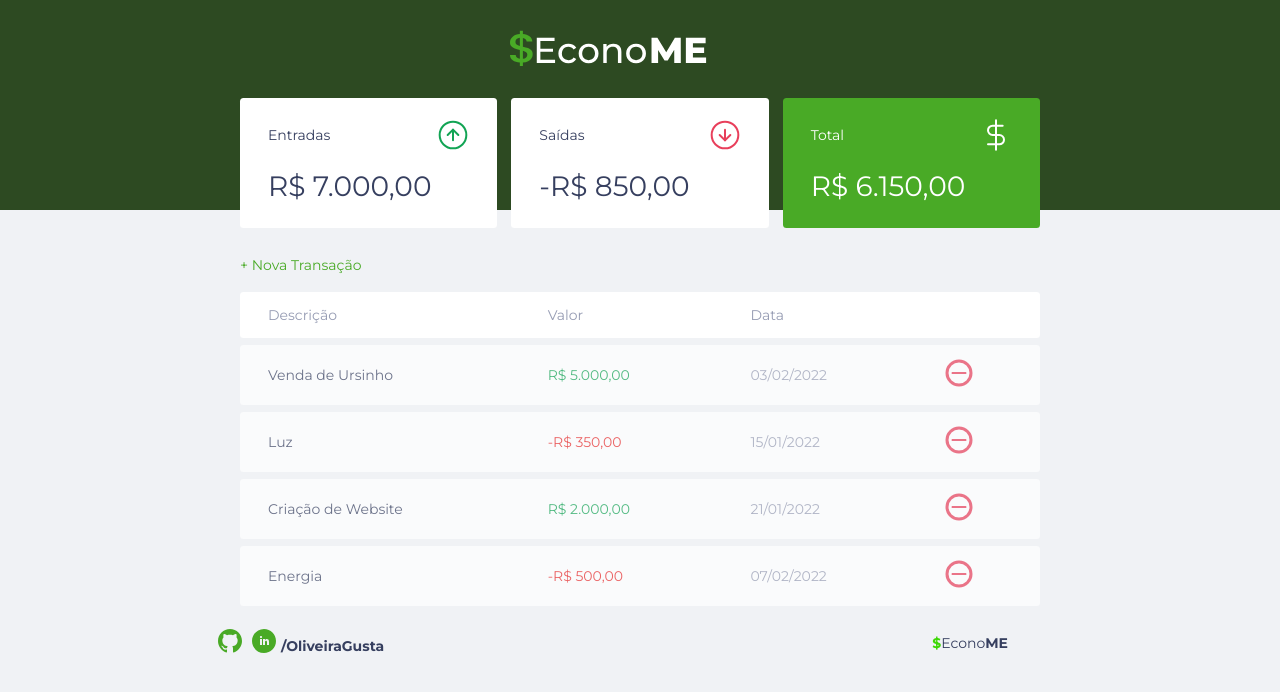
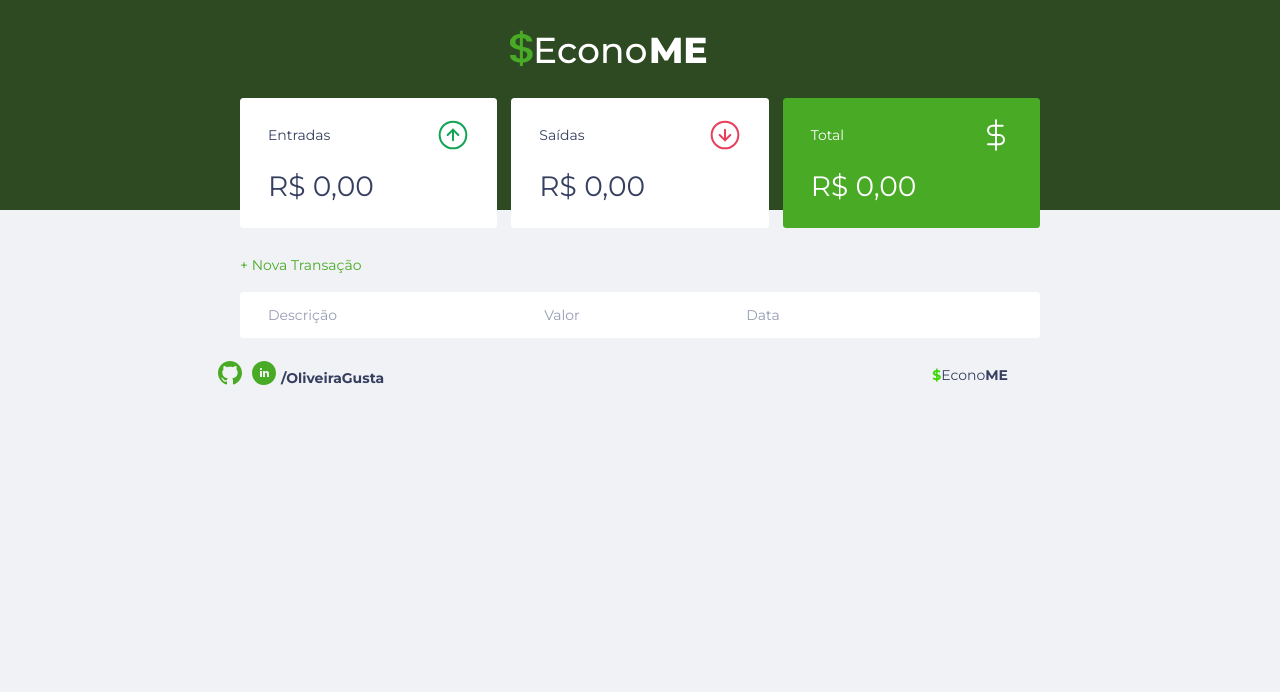
Before and after one commit to OliveiraGusta/EconoME, a plain HTML site: page index.html in a window 1280 px wide. Drawn offline with Linux system fonts and the light colour scheme.

Commit message:
Project completion

```diff
--- a/index.html
+++ b/index.html
@@ -32,7 +32,7 @@
                     </span>
                     <img src="./assets/income.svg" alt="Imagem de entradas">
                 </h3>
-                <p id="incomeDisplay">R$ 0</p>
+                <p id="incomeDisplay">R$ 0,00</p>
             </div>
 
             <div class="card">
@@ -42,7 +42,7 @@
                     </span>
                     <img src="./assets/expense.svg" alt="Imagem de Saídas ">
                 </h3>
-                <p  id="expenseDisplay">- R$ 0</p>
+                <p  id="expenseDisplay">R$ 0,00</p>
             </div>
 
             <div class="card total">
@@ -53,7 +53,7 @@
                     <img src="./assets/total.svg" alt="Imagem de total">
                 </h3>
                 </h3>
-                <p id="totalDisplay">R$ 0</p>
+                <p id="totalDisplay">R$ 0,00</p>
             </div>
         </section>
 
--- a/scripts.js
+++ b/scripts.js
@@ -17,30 +17,19 @@ const Modal = {
    }
 }
 
+const Storage = {
+   get(){
+     return JSON.parse(localStorage.getItem("econome:transactions")) || []
+   },
+
+   set(transactions){
+      localStorage.setItem("econome:transactions", JSON.stringify(transactions))
+   }
+
+}
+
 const Transaction = {
-   all: [
-      {
-         description: 'Venda de Ursinho',
-         amount: 500000,
-         date: '03/02/2022'
-      },
-      {
-         description: 'Luz',
-         amount: -35000,
-         date: '15/01/2022'
-      },
-      {
-         description: 'Criação de Website',
-         amount: 200000,
-         date: '21/01/2022'
-      },
-      ,{
-         description: 'Energia',
-         amount: -50000,
-         date: '07/02/2022'
-      },
-
-   ],
+   all: Storage.get(),
 
    add(transaction) {
       Transaction.all.push(transaction)
@@ -233,15 +222,19 @@ const Form={
    }
 }
 
+
 const App = {
    init() {
+      Transaction.all.forEach(DOM.addTransaction)
 
-      Transaction.all.forEach(DOM.addTransaction)
       DOM.updateBalance()
+
+      Storage.set(Transaction.all)
 
    },
    reload() {
       DOM.clearTransactions()
+
       App.init()
    },
 }
```
